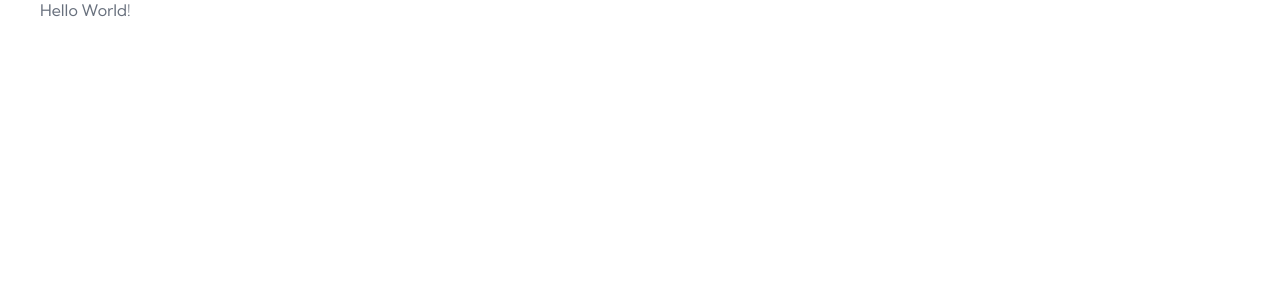
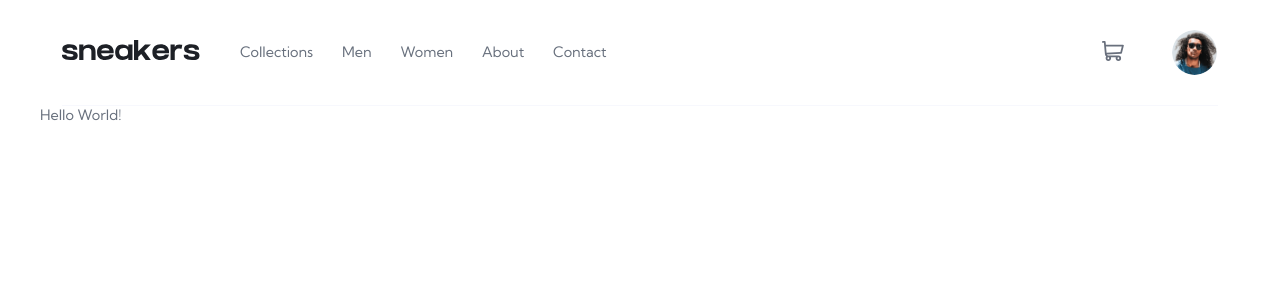
Before and after one commit to jhonyvill/sneakers-ecommerce, a React (Vite) app: page / in a window 1280 px wide. Shown: the top 300 px of the page. Built offline with nearby package versions, Linux system fonts and the light colour scheme.

Commit message:
feat: create Header component

```diff
--- a/src/App.jsx
+++ b/src/App.jsx
@@ -1,9 +1,11 @@
 import {StyledApp} from './App.styles'
+import Header from "./components/Header"
 
 function App() {
 
   return (
     <StyledApp>
+      <Header />
       <p>Hello World!</p>
     </StyledApp>
   )
--- a/src/GlobalStyles.jsx
+++ b/src/GlobalStyles.jsx
@@ -5,6 +5,19 @@ export const GlobalStyles = createGlobalStyle`
     font-family: 'Kumbh Sans', sans-serif;
     font-weight: 400;
     font-size: 1rem;
+
+    @media (max-width: ${({theme}) => theme.screen.largeNotebook}){
+      font-size: 90%;
+    }
+    @media (max-width: ${({theme}) => theme.screen.smallNotebook}){
+      font-size: 85%;
+    }
+    @media (max-width: ${({theme}) => theme.screen.tablet}){
+      font-size: 70%;
+    }
+    @media (max-width: ${({theme}) => theme.screen.smallTablet}){
+      font-size: 60%;
+    }
   }
 
   body {
@@ -33,6 +46,10 @@ export const GlobalStyles = createGlobalStyle`
     padding: 0;
   }
 
+  ul{
+    list-style: none;
+  }
+
   button{
     cursor: pointer;
     border: 1px solid transparent;
--- /dev/null
+++ b/src/components/Header/HeaderNav/index.jsx
@@ -0,0 +1,28 @@
+import React from "react";
+import * as S from "./styles";
+
+const HeaderNav = () => {
+  return (
+    <S.Container>
+      <S.NavLinks>
+        <S.StyledItem>
+          <a href="#">Collections</a>
+        </S.StyledItem>
+        <S.StyledItem>
+          <a href="#">Men</a>
+        </S.StyledItem>
+        <S.StyledItem>
+          <a href="#">Women</a>
+        </S.StyledItem>
+        <S.StyledItem>
+          <a href="#">About</a>
+        </S.StyledItem>
+        <S.StyledItem>
+          <a href="#">Contact</a>
+        </S.StyledItem>
+      </S.NavLinks>
+    </S.Container>
+  );
+};
+
+export default HeaderNav;
--- /dev/null
+++ b/src/components/Header/HeaderNav/styles.jsx
@@ -0,0 +1,34 @@
+import styled from "styled-components";
+
+export const Container = styled.nav`
+  display: flex;
+  align-items: center;
+  gap: 1rem;
+`;
+
+export const NavLinks = styled.ul`
+  display: flex;
+  gap: 2rem;
+
+`
+
+export const StyledItem = styled.li`
+  position: relative;
+
+  &:hover a {
+    color: ${({ theme }) => theme.colors.primaryOrange};
+  }
+  &::after {
+    content: "";
+    display: block;
+    position: absolute;
+    width: 0;
+    height: 2px;
+    bottom: -3rem;
+    transition: 0.2s;
+    background-color: ${({ theme }) => theme.colors.primaryOrange};
+  }
+  &:hover::after {
+    width: 100%;
+  }
+`;
--- /dev/null
+++ b/src/components/Header/index.jsx
@@ -0,0 +1,34 @@
+import React from "react";
+import * as S from "./styles";
+import LogoSvg from "../../assets/logo.svg?react";
+import CartSvg from "../../assets/icon-cart.svg?react";
+import Avatar from "../../assets/image-avatar.png";
+import HeaderNav from "./HeaderNav";
+
+const Header = () => {
+  return (
+    <S.Container>
+      <S.Logo href="#" aria-label="Home">
+        <LogoSvg />
+      </S.Logo>
+
+      <HeaderNav />
+
+      <S.Cart
+        aria-label="carrinho de compras"
+        aria-expanded={false}
+      >
+        <CartSvg />
+      </S.Cart>
+
+      <S.ProfileImage
+        src={Avatar}
+        alt="imagem de perfil"
+        width="100px"
+        height="100px"
+      />
+    </S.Container>
+  );
+};
+
+export default Header;
--- /dev/null
+++ b/src/components/Header/styles.jsx
@@ -0,0 +1,52 @@
+import styled from "styled-components";
+
+export const Container = styled.header`
+  display: grid;
+  grid-template-columns: auto 1fr auto auto;
+  align-items: center;
+  border-bottom: 0.125rem solid ${({ theme }) => theme.colors.lightGrayishBlue};
+  gap: 2.8rem;
+  padding: 2rem 0;
+  margin: 0 1.5rem;
+  box-sizing: border-box;
+
+  @media (max-width: ${({ theme }) => theme.screen.tablet}) {
+    gap: 1rem;
+  }
+  @media (max-width: ${({ theme }) => theme.screen.largeMobile}) {
+    padding: 1.5rem 0;
+    border-bottom: none;
+  }
+  @media (max-width: ${({ theme }) => theme.screen.mobile}) {
+    gap: 0.5rem;
+  }
+`;
+
+export const Logo = styled.a`
+
+  @media (max-width: ${({ theme }) => theme.screen.mobile}) {
+    & svg > * {
+      scale: 0.9;
+    }
+  }
+`;
+
+export const Cart = styled.button`
+  background-color: transparent;
+`;
+
+export const ProfileImage = styled.img`
+  width: 3.125rem;
+  min-width: 1.6rem;
+  border: 1px solid transparent;
+  border-radius: 50%;
+  cursor: pointer;
+
+  &:hover {
+    border-color: ${({ theme }) => theme.colors.primaryOrange};
+  }
+
+  @media (max-width: ${({ theme }) => theme.screen.largeMobile}) {
+    width: 1.6rem;
+  }
+`;
```
